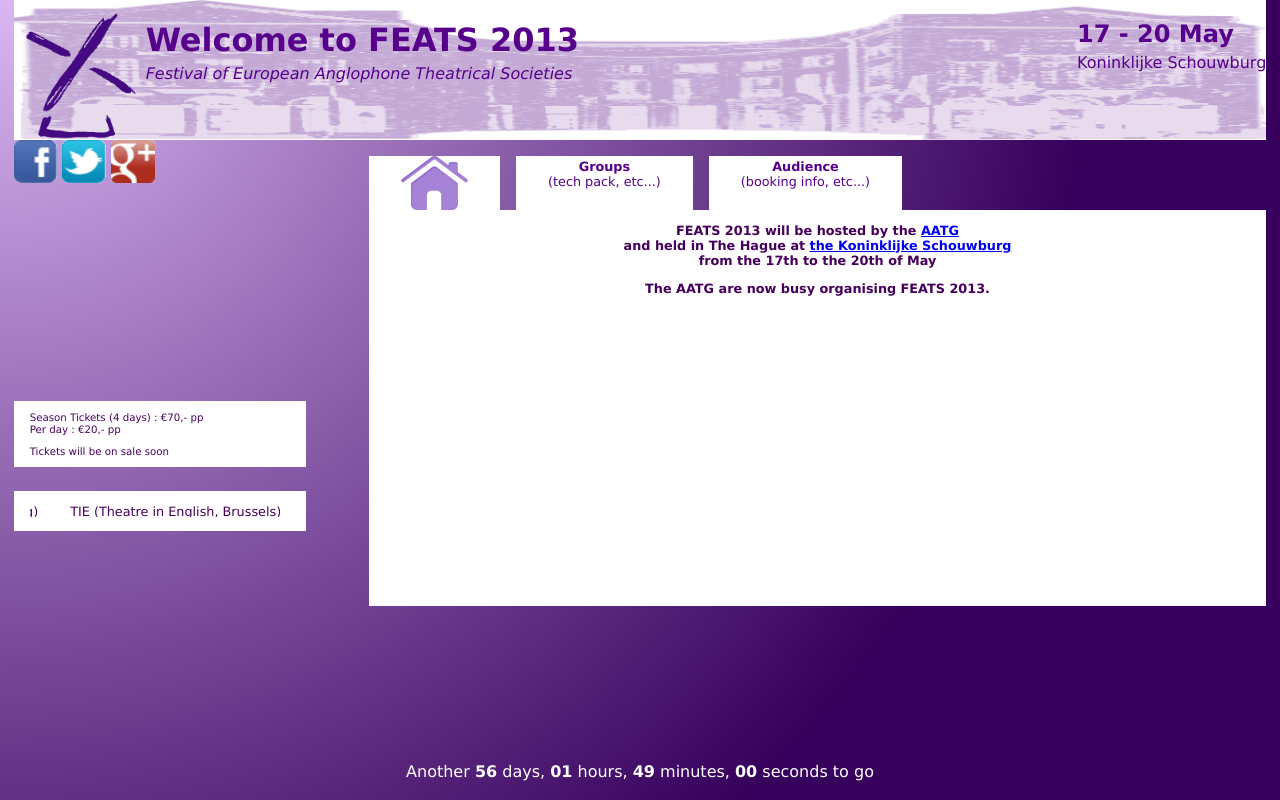
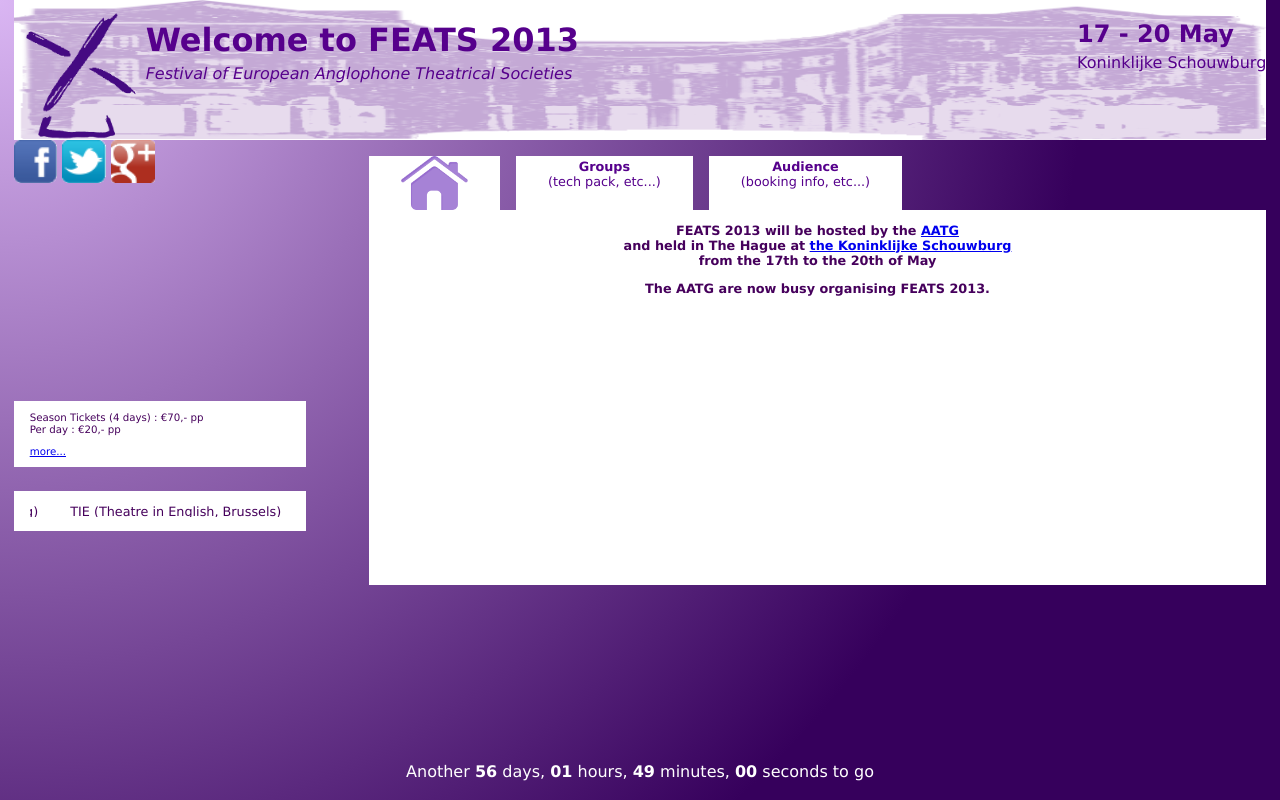
Before and after one commit to paysdoc/feats, a PHP site: page / in a window 1280 px wide. Run offline with PHP 8.4, Linux system fonts and the light colour scheme; some libraries are stand-ins or nearby versions.

Commit message:
added ticketing info

```diff
--- a/domains/feats.nl/public_html/css/feats.css
+++ b/domains/feats.nl/public_html/css/feats.css
@@ -57,7 +57,9 @@
 }
 #Content {
 	margin: 1rem 0 0 0;
-	height: 95%;
+	height: 90%;
+    overflow-y: auto;
+    overflow-x: hidden;
 }
 #Menu_Landscape {
 	height:100%;
@@ -130,6 +132,7 @@
 }
 #Tickets {
 	font-size: 0.8rem;
+    cursor: pointer;
 }
 .logo {
 	float:left
--- a/domains/feats.nl/public_html/index.html
+++ b/domains/feats.nl/public_html/index.html
@@ -103,7 +103,7 @@
 		</div>
 		<div id="Info">
 			<div id="Map" onclick="$('#Content').empty().html(mapOnContent().clone()).css('background-color', '');"></div>
-			<div id="Tickets"><div class="box"><p>Season Tickets (4 days) : &euro;70,- pp<br />Per day : &euro;20,- pp</p><p>Tickets will be on sale soon</p></div></div>
+			<div id="Tickets" onclick="doAjax('tickets.html');"><div class="box"><p>Season Tickets (4 days) : &euro;70,- pp<br />Per day : &euro;20,- pp</p><p><a href="#">more...</a></a></p></div></div>
 			<div id="Marquee" onclick="$('#Content').empty().html($('#webticker').clone());">
 				<div class="box">
 					<ul id="webticker">
```
Also changed, not shown: domains/feats.nl/public_html/tickets.html (added, +15 -0 lines), domains/feats.nl/app/src/main/resources/logback.xml (renamed from domains/feats.nl/app/src/main/resources/lockback.xml).
